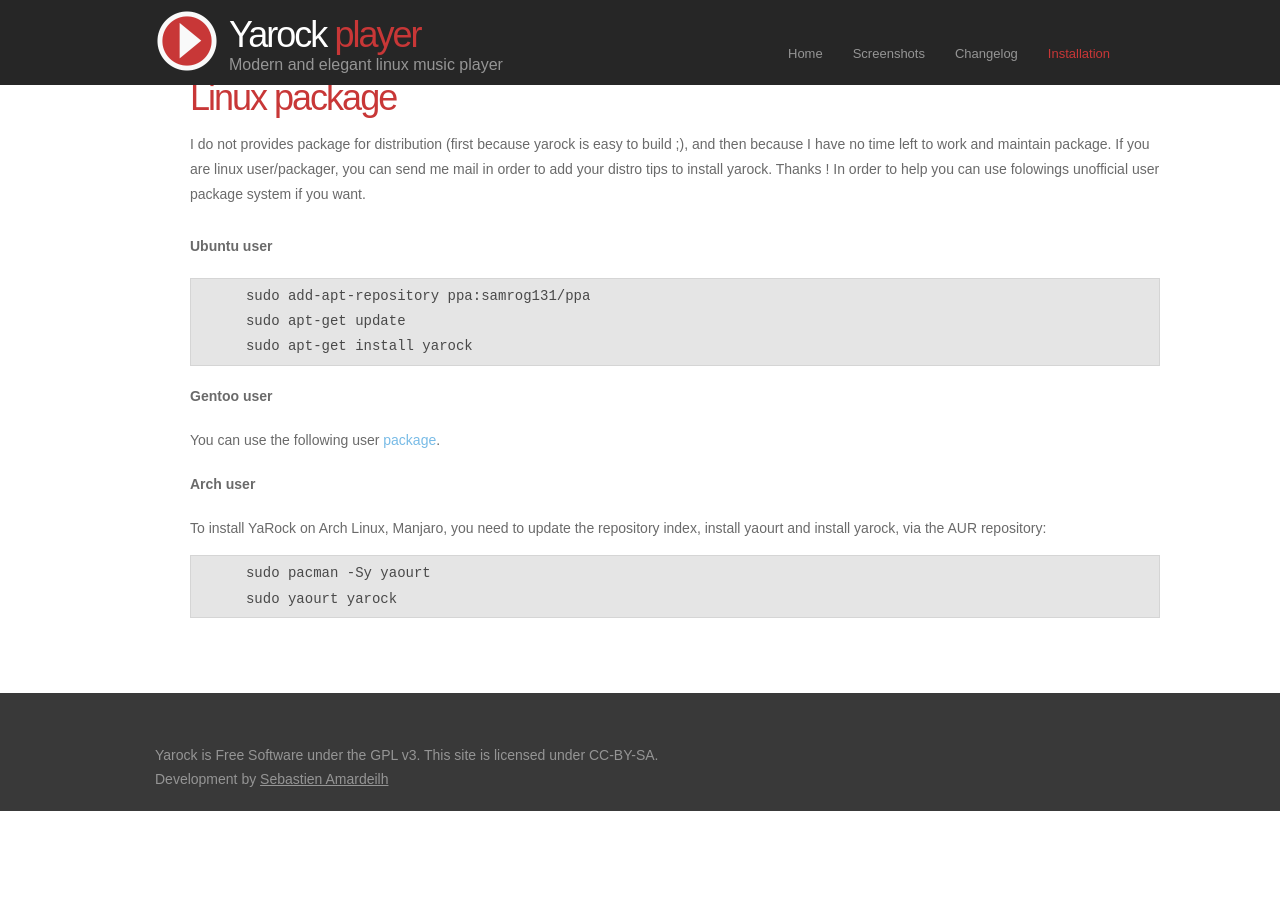
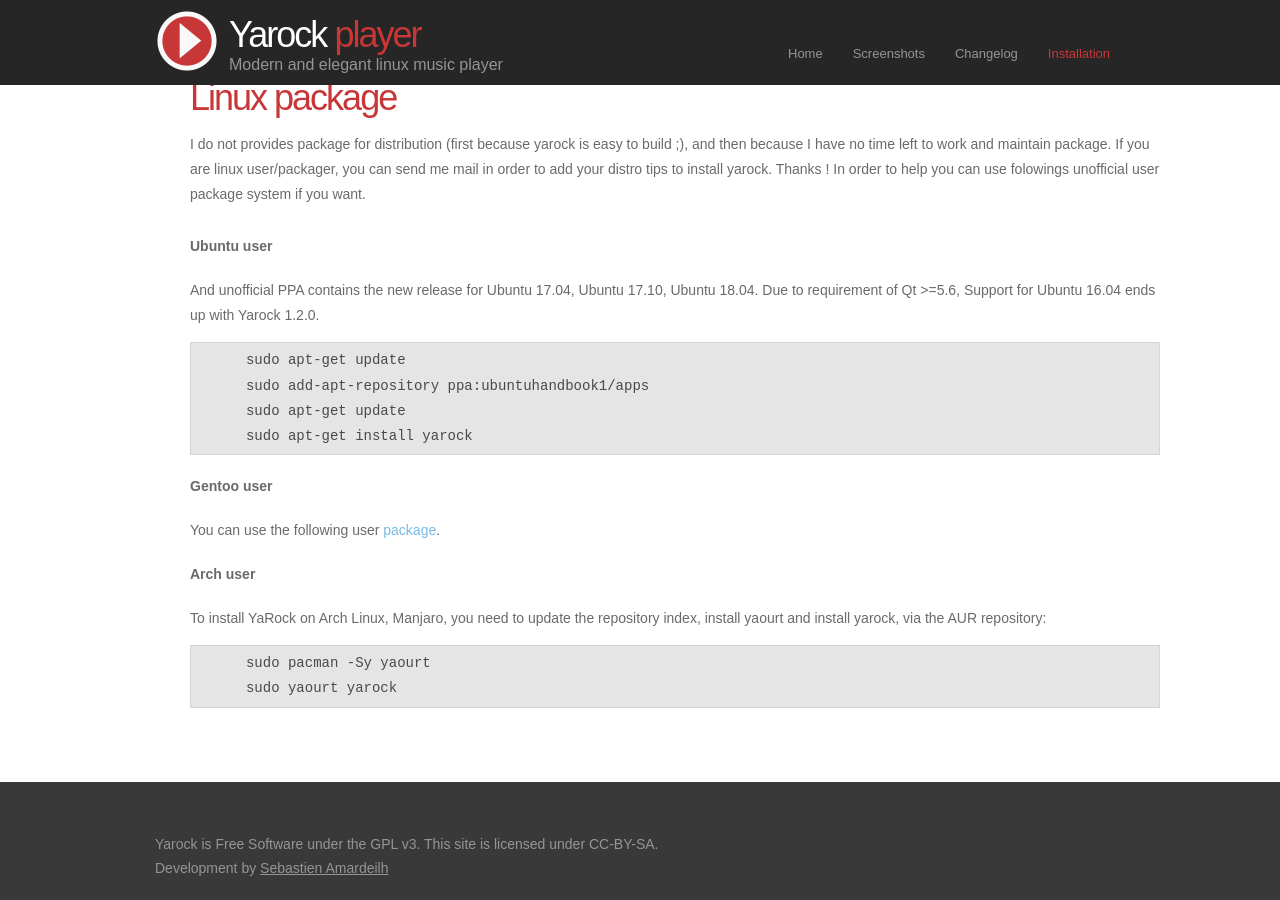
Before and after one commit to seb-apps/yarock-web, a Jekyll site: the page built from install.html, in a window 1280 px wide and 900 px high, scrolled down 2479 px. Built offline with Jekyll 4.4.1, drawn with Linux system fonts in a browser that asks for light colours; Markdown is read by kramdown in place of the engine named in the settings; before the commit the page ends 3290 px from its top, so only the background shows below that.

Commit message:
update ppa for yarock 1.3.0

```diff
--- a/install.html
+++ b/install.html
@@ -172,8 +172,12 @@
 </p>
 
 <h4>Ubuntu user</h4>
+
+And unofficial PPA contains the new release for Ubuntu 17.04, Ubuntu 17.10, Ubuntu 18.04. Due to requirement of Qt >=5.6, Support for Ubuntu 16.04 ends up with Yarock 1.2.0.
+
 <pre>
-    sudo add-apt-repository ppa:samrog131/ppa
+    sudo apt-get update
+    sudo add-apt-repository ppa:ubuntuhandbook1/apps
     sudo apt-get update
     sudo apt-get install yarock
 </pre>
```
